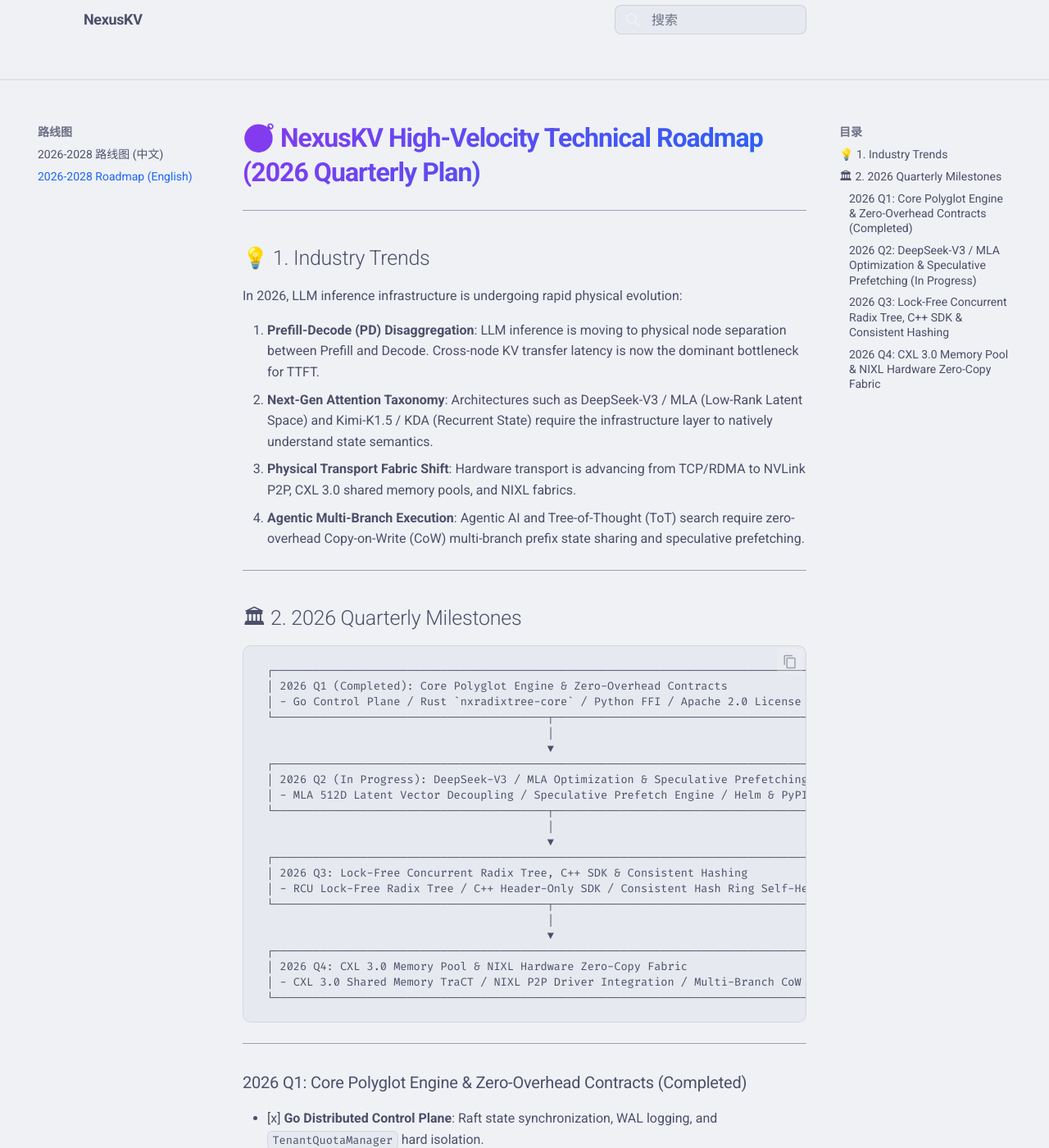
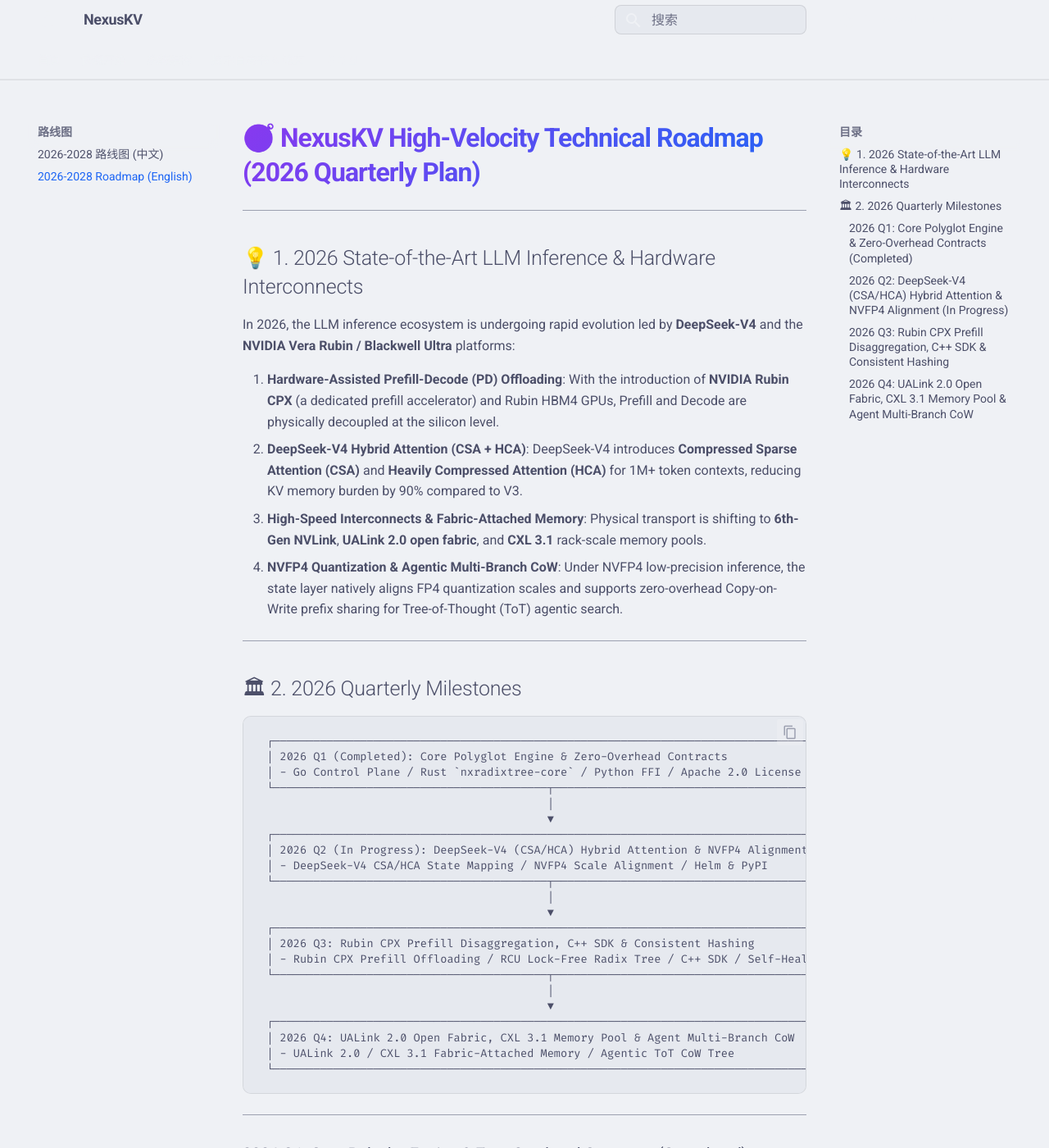
Before and after one commit to imReese/NexusKV, an MkDocs documentation site: the page built from docs/roadmap.md, in a window 1280 px wide and 1400 px high. Shown: the whole window at 82% size. Built offline with MkDocs 1.6.1 and Material for MkDocs 9.7.7, drawn with Linux system fonts in a browser that asks for light colours; comment, search, counter and statistics services are not loaded; some of the changed text lies outside the part shown.

Commit message:
docs: update 2026 tech stack targeting DeepSeek-V4 CSA/HCA, NVIDIA Rubin CPX, UALink 2.0, and CXL 3.1

````diff
--- a/docs/roadmap.md
+++ b/docs/roadmap.md
@@ -2,14 +2,14 @@
 
 ---
 
-## 💡 1. Industry Trends
+## 💡 1. 2026 State-of-the-Art LLM Inference & Hardware Interconnects
 
-In 2026, LLM inference infrastructure is undergoing rapid physical evolution:
+In 2026, the LLM inference ecosystem is undergoing rapid evolution led by **DeepSeek-V4** and the **NVIDIA Vera Rubin / Blackwell Ultra** platforms:
 
-1. **Prefill-Decode (PD) Disaggregation**: LLM inference is moving to physical node separation between Prefill and Decode. Cross-node KV transfer latency is now the dominant bottleneck for TTFT.
-2. **Next-Gen Attention Taxonomy**: Architectures such as DeepSeek-V3 / MLA (Low-Rank Latent Space) and Kimi-K1.5 / KDA (Recurrent State) require the infrastructure layer to natively understand state semantics.
-3. **Physical Transport Fabric Shift**: Hardware transport is advancing from TCP/RDMA to NVLink P2P, CXL 3.0 shared memory pools, and NIXL fabrics.
-4. **Agentic Multi-Branch Execution**: Agentic AI and Tree-of-Thought (ToT) search require zero-overhead Copy-on-Write (CoW) multi-branch prefix state sharing and speculative prefetching.
+1. **Hardware-Assisted Prefill-Decode (PD) Offloading**: With the introduction of **NVIDIA Rubin CPX** (a dedicated prefill accelerator) and Rubin HBM4 GPUs, Prefill and Decode are physically decoupled at the silicon level.
+2. **DeepSeek-V4 Hybrid Attention (CSA + HCA)**: DeepSeek-V4 introduces **Compressed Sparse Attention (CSA)** and **Heavily Compressed Attention (HCA)** for 1M+ token contexts, reducing KV memory burden by 90% compared to V3.
+3. **High-Speed Interconnects & Fabric-Attached Memory**: Physical transport is shifting to **6th-Gen NVLink**, **UALink 2.0 open fabric**, and **CXL 3.1** rack-scale memory pools.
+4. **NVFP4 Quantization & Agentic Multi-Branch CoW**: Under NVFP4 low-precision inference, the state layer natively aligns FP4 quantization scales and supports zero-overhead Copy-on-Write prefix sharing for Tree-of-Thought (ToT) agentic search.
 
 ---
 
@@ -23,20 +23,20 @@
                                            │
                                            ▼
  ┌───────────────────────────────────────────────────────────────────────────────────┐
- │ 2026 Q2 (In Progress): DeepSeek-V3 / MLA Optimization & Speculative Prefetching    │
- │ - MLA 512D Latent Vector Decoupling / Speculative Prefetch Engine / Helm & PyPI   │
+ │ 2026 Q2 (In Progress): DeepSeek-V4 (CSA/HCA) Hybrid Attention & NVFP4 Alignment   │
+ │ - DeepSeek-V4 CSA/HCA State Mapping / NVFP4 Scale Alignment / Helm & PyPI         │
  └─────────────────────────────────────────┬─────────────────────────────────────────┘
                                            │
                                            ▼
  ┌───────────────────────────────────────────────────────────────────────────────────┐
- │ 2026 Q3: Lock-Free Concurrent Radix Tree, C++ SDK & Consistent Hashing            │
- │ - RCU Lock-Free Radix Tree / C++ Header-Only SDK / Consistent Hash Ring Self-Healing │
+ │ 2026 Q3: Rubin CPX Prefill Disaggregation, C++ SDK & Consistent Hashing            │
+ │ - Rubin CPX Prefill Offloading / RCU Lock-Free Radix Tree / C++ SDK / Self-Healing │
  └─────────────────────────────────────────┬─────────────────────────────────────────┘
                                            │
                                            ▼
  ┌───────────────────────────────────────────────────────────────────────────────────┐
- │ 2026 Q4: CXL 3.0 Memory Pool & NIXL Hardware Zero-Copy Fabric                      │
- │ - CXL 3.0 Shared Memory TraCT / NIXL P2P Driver Integration / Multi-Branch CoW   │
+ │ 2026 Q4: UALink 2.0 Open Fabric, CXL 3.1 Memory Pool & Agent Multi-Branch CoW     │
+ │ - UALink 2.0 / CXL 3.1 Fabric-Attached Memory / Agentic ToT CoW Tree              │
  └───────────────────────────────────────────────────────────────────────────────────┘
 ```
 
@@ -51,25 +51,25 @@
 
 ---
 
-### 2026 Q2: DeepSeek-V3 / MLA Optimization & Speculative Prefetching (In Progress)
+### 2026 Q2: DeepSeek-V4 (CSA/HCA) Hybrid Attention & NVFP4 Alignment (In Progress)
 
 - [x] **Grafana & Observability Panel**: Pre-configured `grafana-dashboard.json` for hit rates, GB/s bandwidth, and Fail-Open events.
 - [x] **PyPI Wheel Automated Build**: `.github/workflows/release.yml` with cross-platform Maturin binaries.
 - [x] **Speculative Intent Prefetch Engine**: Asynchronous pipeline preloading before decode phase (`prefetch.py`).
-- [ ] **DeepSeek-V3 / MLA State Mapping**: Layer-wise KV compression and quantization scale alignment for DeepSeek-V3 MLA ($c_t^{KV} + k_t^R$).
+- [ ] **DeepSeek-V4 (CSA + HCA) State Mapping**: Layer-wise state mapping and NVFP4 quantization scale alignment for DeepSeek-V4.
 
 ---
 
-### 2026 Q3: Lock-Free Concurrent Radix Tree, C++ SDK & Consistent Hashing
+### 2026 Q3: Rubin CPX Prefill Disaggregation, C++ SDK & Consistent Hashing
 
+- [ ] **NVIDIA Rubin CPX Hardware PD Handshake**: Hardware-level `pd_disaggregate_handshake` offloading for Rubin CPX prefill processors and Rubin HBM4 nodes.
 - [ ] **Lock-Free Concurrent Radix Tree**: RCU (Read-Copy-Update) node traversal in `nxradixtree-core` for high CPU core concurrency.
 - [ ] **Header-Only C++ Client SDK**: Lightweight C++ client library (`nexuskv_client.h`) for TensorRT-LLM, LMDeploy, and custom C++ gateways.
 - [ ] **Consistent Hash Ring Self-Healing**: Virtual node hash ring in Go control plane for smooth worker node scaling.
 
 ---
 
-### 2026 Q4: CXL 3.0 Memory Pool & NIXL Hardware Zero-Copy Fabric
+### 2026 Q4: UALink 2.0 Open Fabric, CXL 3.1 Memory Pool & Agent Multi-Branch CoW
 
-- [ ] **CXL 3.0 Rack-Scale Shared Memory Pool**: Direct Load/Store memory mapping via CXL 3.0 TraCT for 0-hop network transfer.
-- [ ] **NVIDIA NIXL Native Engine**: NIXL P2P driver integration for hardware-level cross-node GPU memory transport.
+- [ ] **UALink 2.0 & CXL 3.1 Rack-Scale Memory Pool**: Fabric-Attached Memory direct Load/Store mapping for 0-hop network transfer.
 - [ ] **Agentic Multi-Branch CoW Radix Tree**: Copy-on-Write state sharing for Tree-of-Thought (ToT) and MCTS search.
````
Also changed, not shown: docs/index.md (+4 -4 lines), docs/roadmap_cn.md (+18 -18 lines).
